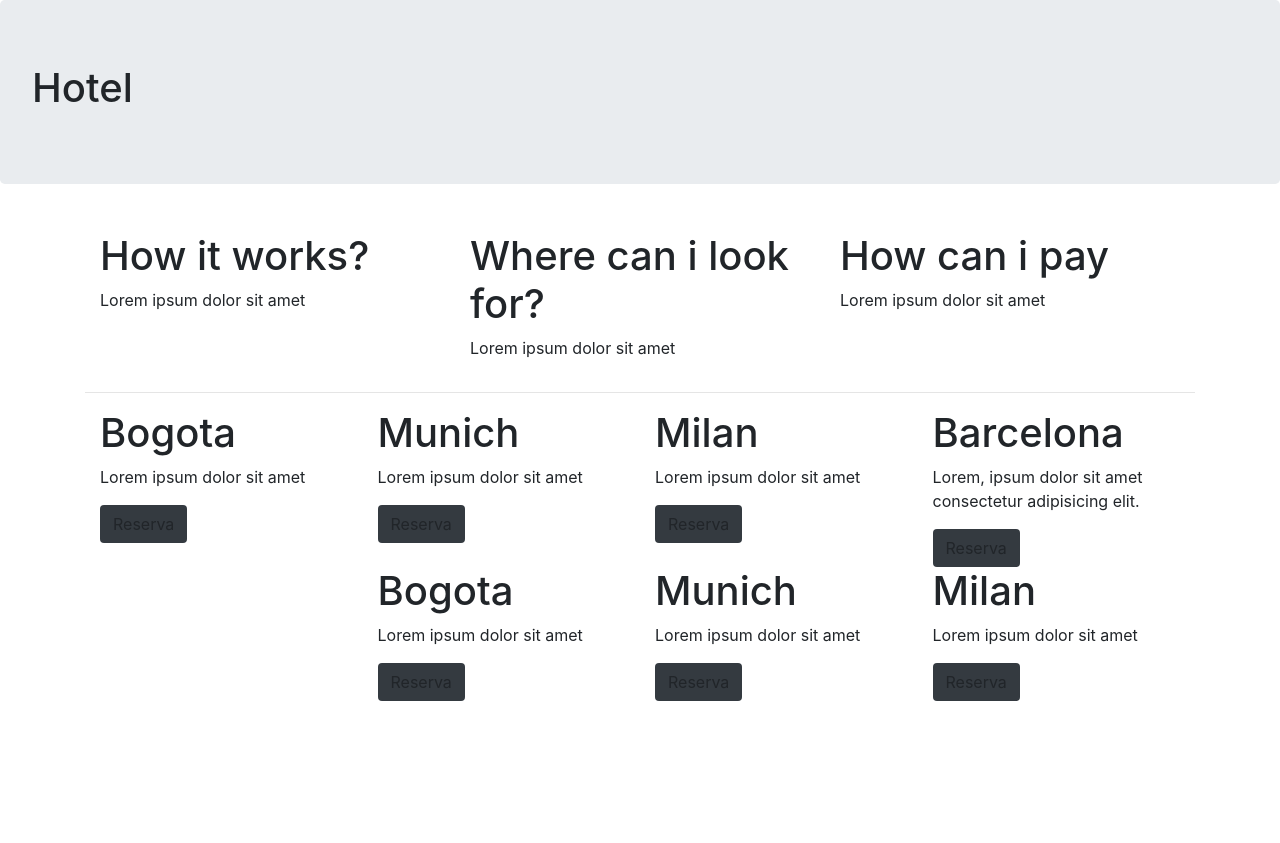
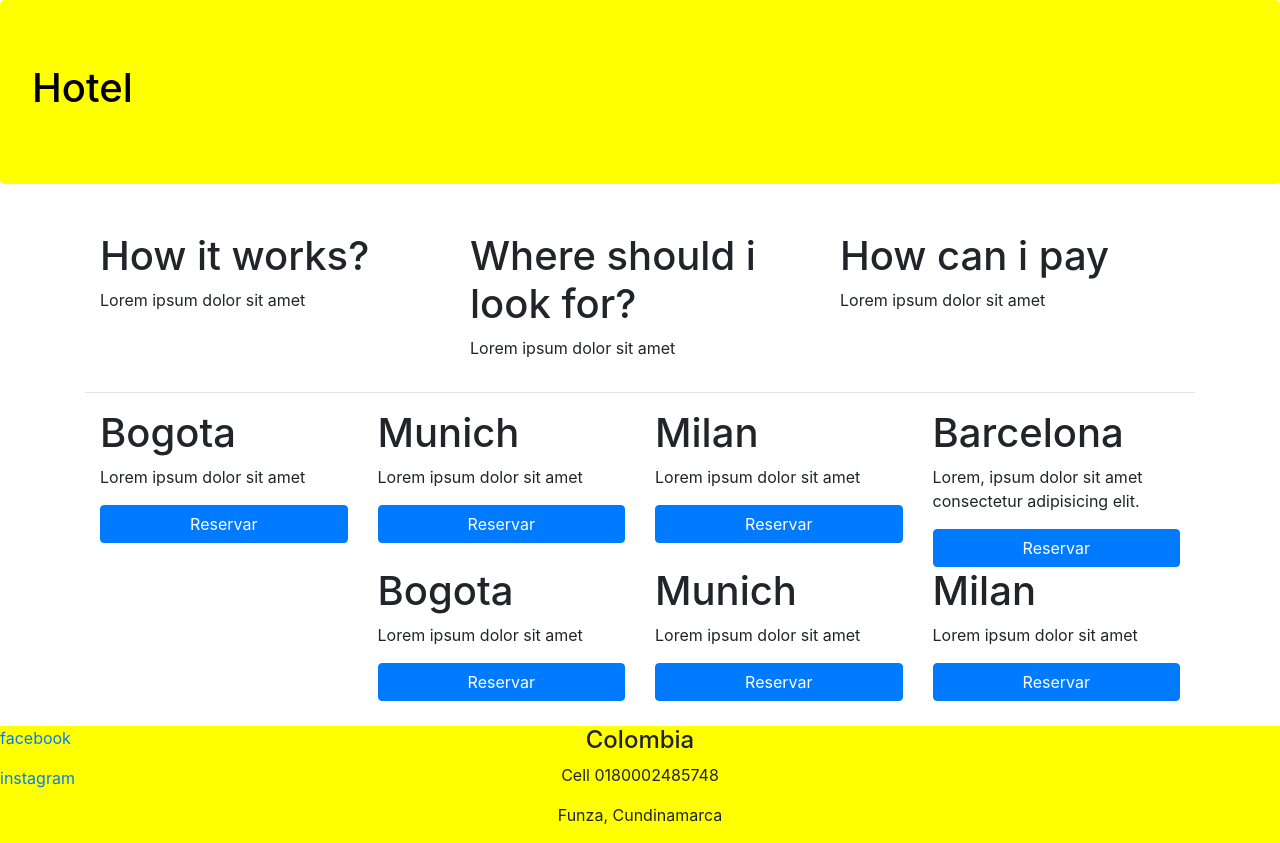
Before and after one commit to LuxusTrek/Hotel_Guide, a website: page index.html in a window 1280 px wide. Before the commit the page ends 800 px from the top, so only its background shows below. Drawn offline with nearby package versions, Linux system fonts and the light colour scheme.

Commit message:
Manejo footer y Otras cosas

```diff
--- a/css/main.css
+++ b/css/main.css
@@ -1,10 +1,18 @@
 .jumbotron{
-    background-color: darkgoldenrod;
+    background-color: yellow;
     color: black;
 }
+.card-hotel{
+    flex: 1 150px;
+    padding: 2px 5px 2px 5px;
 
-.footer{
-    padding: 10px 10px 0 10px;
-    background-color: darkgoldenrod;
+}
+.btn-reserve{
+    width: 100%;
+}
+footer{
+    padding: 10px, 10px, 0, 10px;
+    background-color: yellow;
     margin-bottom: 0px;
+    margin-top: 25px;
 }
--- a/index.html
+++ b/index.html
@@ -5,6 +5,7 @@
     <meta charset="UTF-8">
     <meta name="viewport" content="width=device-width, initial-scale=1.0">
     <link  rel="stylesheet" href="node_modules\bootstrap\dist\css\bootstrap.min.css">
+    <link rel="stylesheet" href="css\main.css">
     <title>Document</title>
 </head>
 <body>
@@ -22,7 +23,7 @@
                 </div>
                 <div class="col-sm-4">
                     <p>
-                        <h1>Where can i look for?</h1>
+                        <h1>Where should i look for?</h1>
                         <p>Lorem ipsum dolor sit amet </p>
                     </p>
                 </div>
@@ -36,43 +37,90 @@
             <hr>
             <div class="d-flex flex-wrap flex-row-reverse">
                 <div class="col-sm-3">
+                    <div>
                         <h1>Barcelona</h1>
                         <p>Lorem, ipsum dolor sit amet consectetur adipisicing elit. </p>
-                    <button class="btn bg-dark">Reserva</button>
+                    </div>
+                    <div>
+                        <button class="btn btn-primary btn-reserve">Reservar</button>
+                    </div>
                 </div>
                 <div class="col-sm-3">
+                    <div>
                         <h1>Milan</h1>
                         <p>Lorem ipsum dolor sit amet </p>
-                    <button class="btn bg-dark">Reserva</button>
+                    </div>
+                    <div>
+                        <button class="btn btn-primary btn-reserve">Reservar</button>
+                    </div>
                 </div>
                 <div class="col-sm-3">
+                    <div>
                         <h1>Munich</h1>
                         <p>Lorem ipsum dolor sit amet </p>
-                    <button class="btn bg-dark">Reserva</button>
+                    </div>
+                    <div>
+                        <button class="btn btn-primary btn-reserve">Reservar</button>
+                    </div>
                 </div>
                 <div class="col-sm-3">
+                    <div>
                         <h1>Bogota</h1>
                         <p>Lorem ipsum dolor sit amet </p>
-                    <button class="btn bg-dark">Reserva</button>
+                    </div>
+                    <div>
+                        <button class="btn btn-primary btn-reserve">Reservar</button>
+                    </div>
                 </div>
                 <div class="col-sm-3">
+                    <div>
                         <h1>Milan</h1>
                         <p>Lorem ipsum dolor sit amet </p>
-                    <button class="btn bg-dark">Reserva</button>
+                    </div>
+                    <div>
+                        <button class="btn btn-primary btn-reserve">Reservar</button>
+                    </div>
                 </div>
                 <div class="col-sm-3">
+                    <div>
                         <h1>Munich</h1>
                         <p>Lorem ipsum dolor sit amet </p>
-                    <button class="btn bg-dark">Reserva</button>
+                    </div>
+                    <div>
+                        <button class="btn btn-primary btn-reserve">Reservar</button>
+                    </div>
                 </div>
                 <div class="col-sm-3">
+                    <div>
                         <h1>Bogota</h1>
                         <p>Lorem ipsum dolor sit amet </p>
-                    <button class="btn bg-dark">Reserva</button>
+                    </div>
+                    <div>
+                        <button class="btn btn-primary btn-reserve">Reservar</button>
                     </div>
                 </div>
             </div>
+        </div>
+    <footer class="footer">
+        <div class="row">
+            <div class="col-sm-4 d-flex flex-column">
+                <p>
+                <a href="https://www.facebook.com/profile.php?id=100001295241817">facebook</a>
+                </p>
+                <p>
+                <a href="https://www.instagram.com/l_luis_x?r=nametag">instagram</a>
+                </p>
+            </div>
+            <div class="col-sm-4">
+                <address class="text-center">
+                    <h4>Colombia</h4>
+                    <p>Cell 0180002485748</p>
+                    <p>Funza, Cundinamarca</p>
+                </address>
+            </div>
 
+        </div>
+    </footer>
 <script src="node_modules\jquery\dist\jquery.min.js" ></script>
 <script src="node_modules\popper.js\dist\popper.min.js" ></script>
 <script src="node_modules\bootstrap\dist\js\bootstrap.min.js" ></script>
```
Lines whose indentation alone changed are shown as unchanged.
